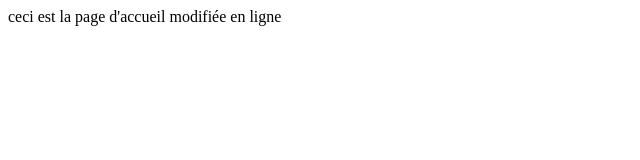
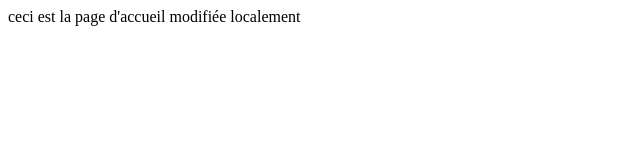
Before and after one commit to Pilelectric/Albc, a plain HTML site: page index.html in a window 1280 px wide. Shown: the full height of the page, 0-640 px from the left. Drawn offline with Linux system fonts and the light colour scheme.

Commit message:
modif index en local

```diff
--- a/index.html
+++ b/index.html
@@ -1,6 +1,6 @@
 <html>
     <head></head>
 <body>
-<p>ceci est la page d'accueil modifiée en ligne</p>
+<p>ceci est la page d'accueil modifiée localement</p>
 </body>
     </html>
```
